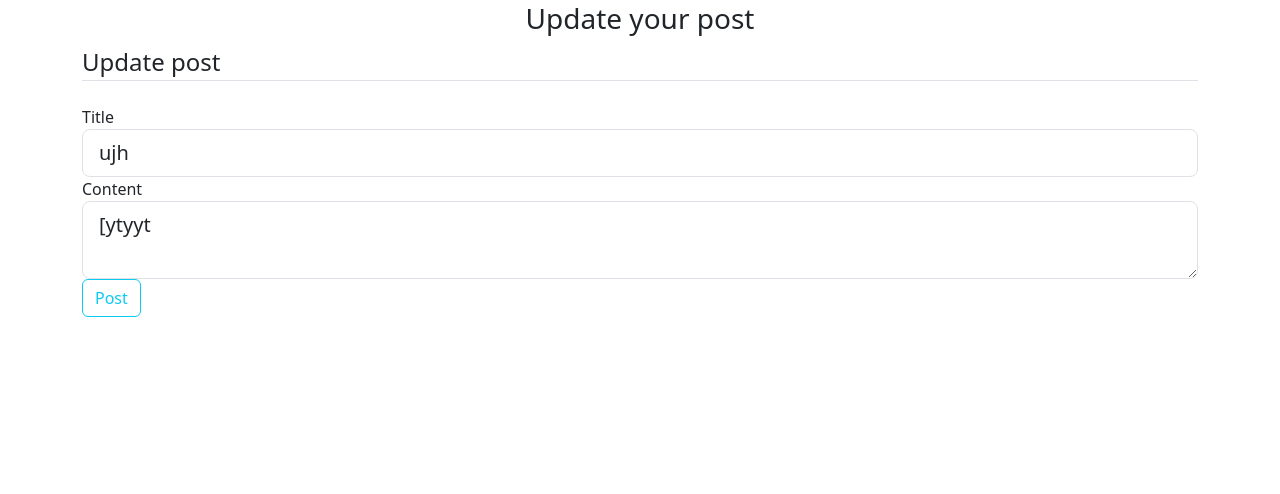
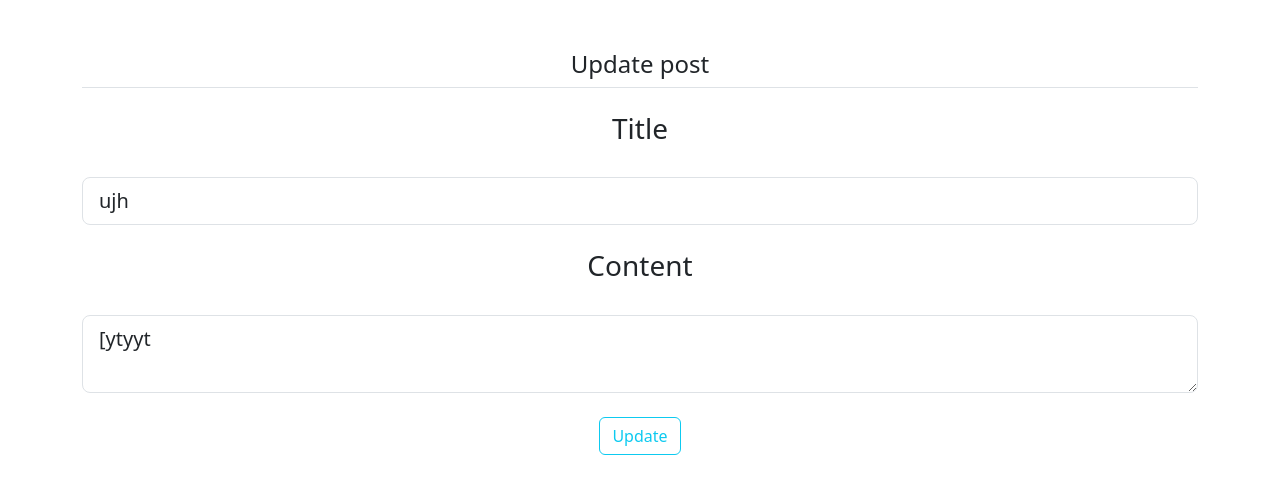
Before and after one commit to Kingston-Smith/Year13Digital, a Flask app: page /update-post/1 in a window 1280 px wide. Shown: the part 54-548 px from the top of the page. Run offline with Flask 3, Linux system fonts and the light colour scheme; a user stored in the database is signed in; data comes from the database, SQL or seed files in the repository; both versions use the stored data as it was after the commit; some libraries are stand-ins or nearby versions.

Commit message:
Formating
Just formatting the Update post page.

```diff
--- a/website/forms.py
+++ b/website/forms.py
@@ -10,4 +10,4 @@ from .models import User
 class PostForm(FlaskForm):
     title=StringField('Title', validators=[DataRequired()])
     content=TextAreaField('Content', validators=[DataRequired()])
-    submit=SubmitField('Post')
+    submit=SubmitField('Update')
--- a/website/templates/update_posts.html
+++ b/website/templates/update_posts.html
@@ -1,17 +1,14 @@
 {% extends "template.html" %} {% block title %} Updating post {% endblock %}
 {% block content %}
-<div align="center">
-    <h3>Update your post</h3>
-</div>
-
-
+<br/><br/>
 <div class="content-section">
     <form method="POST" action="">
         {{form.hidden_tag()}}
         <fieldset class="form-group">
-            <legend class="border-bottom mb-4">Update post</legend>
-            <div class="form-group">
-                {{form.title.label(class='form-control-label')}}
+            <legend align="center" class="border-bottom mb-4"><h4>Update post</h4></legend>
+            <div class="form-group" align="center">
+                <h3>{{form.title.label(class='form-control-label')}}</h3>
+                <br/>
                 {% if form.title.errors %}
                 {{form.title(class='form-control form-control-lg is-invalid')}}
                 <div class="invalid-feedback">
@@ -24,9 +21,11 @@
                 {% endif %}
             </div>
         </fieldset>
+        <br/>
         <fieldset class="form-group">
-            <div class="form-group">
-                {{form.content.label(class='form-control-label')}}
+            <div class="form-group" align="center">
+                <h3>{{form.content.label(class='form-control-label')}}</h3>
+                <br/>
                 {% if form.content.errors %}
                 {{form.content(class='form-control form-control-lg is-invalid')}}
                 <div class="invalid-feedback">
@@ -39,7 +38,8 @@
                 {% endif %}
             </div>
         </fieldset>
-        <div class="form-group">
+        <br/>
+        <div class="form-group" align="center">
             {{form.submit(class='btn btn-outline-info')}}
         </div>
     </form>
```
Also changed, not shown: instance/database.db.
